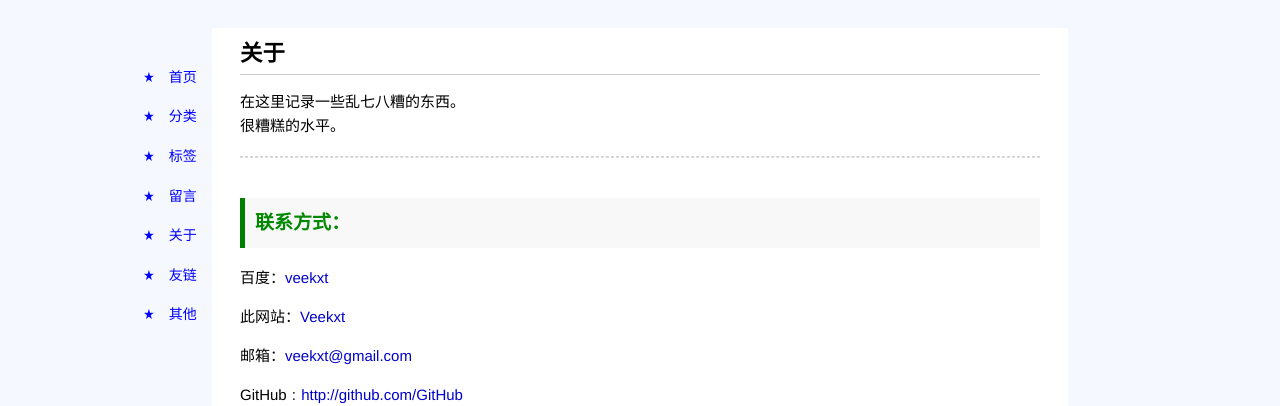
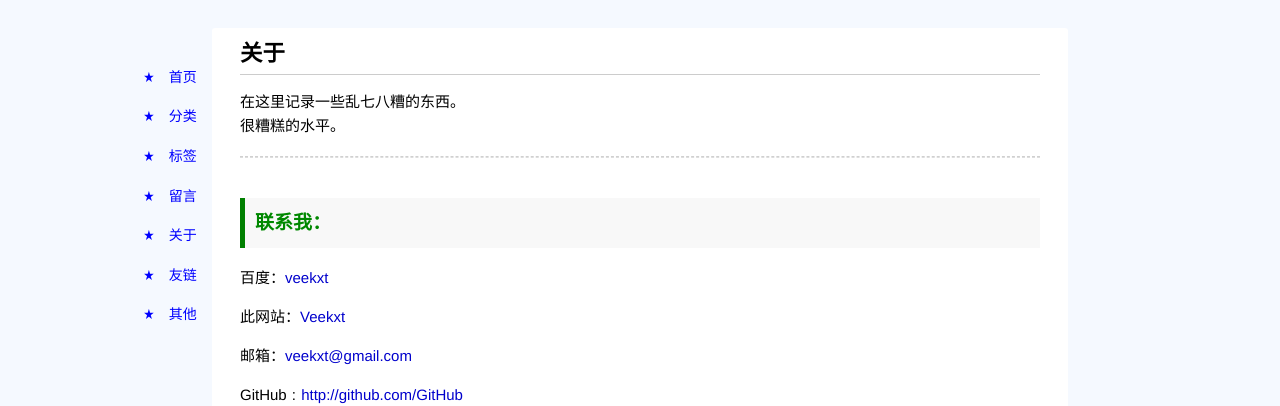
Before and after one commit to veekxt/one-point.github.io, a Jekyll site: the page built from about/index.md, in a window 1280 px wide. Shown: the top 406 px of the page. Built offline with Jekyll 4.4.1, drawn with Linux system fonts in a browser that asks for light colours; comment, search, counter and statistics services are not loaded.

Commit message:
update about

```diff
--- a/about/index.md
+++ b/about/index.md
@@ -10,7 +10,7 @@ comments: yes
 
 ----
 
-### 联系方式：
+### 联系我：
 
 {% if site.qq %}
 ＱＱ：[{{ site.qq }}](tencent://message/?uin={{ site.qq }})
```
